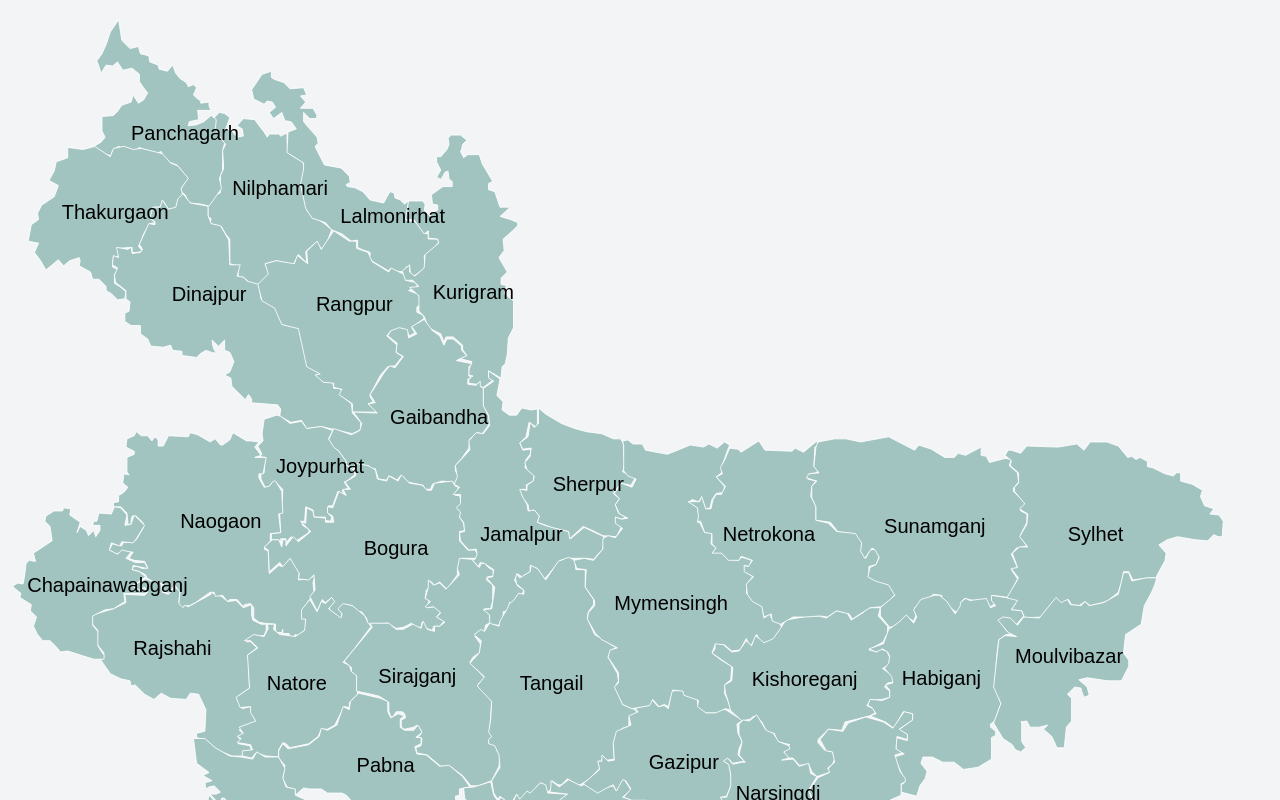
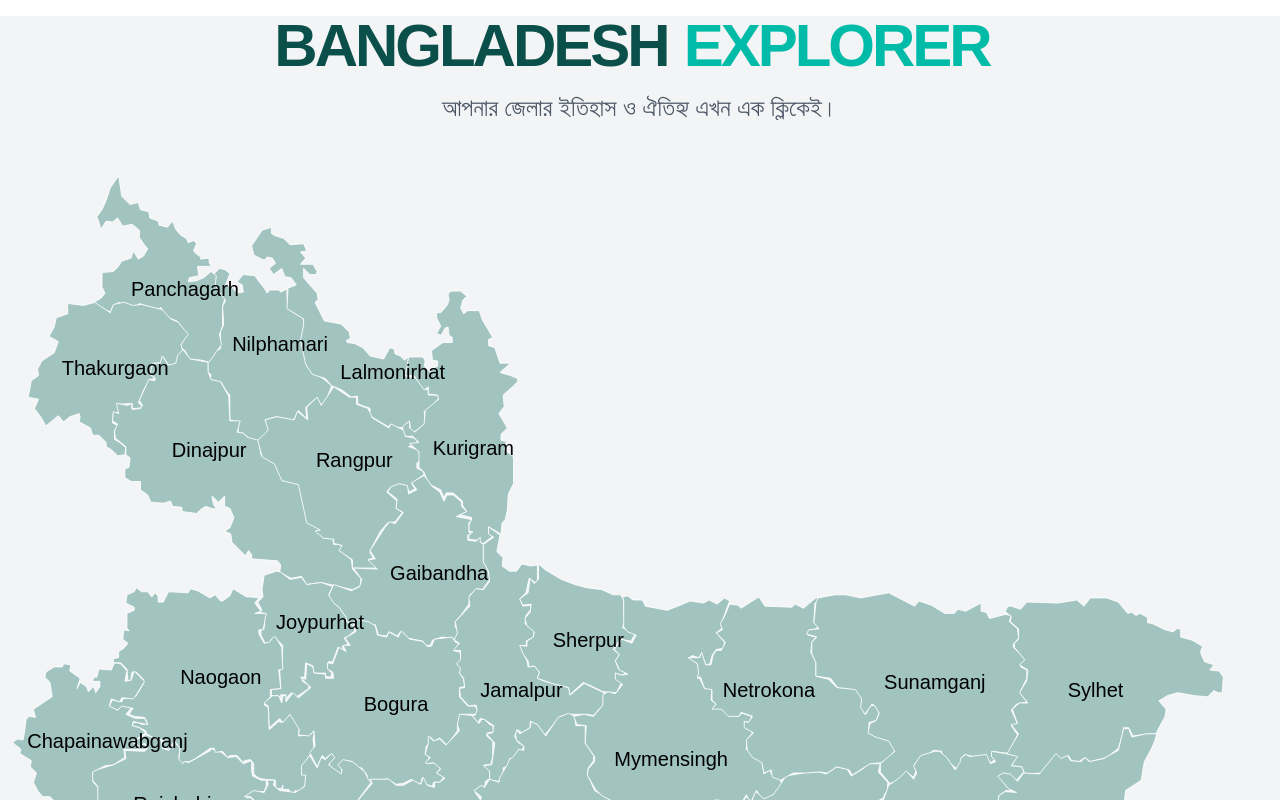
Before and after one commit to Sawom/Bangladesh-Map, a Next.js app: page / in a window 1280 px wide. Shown: the top 800 px of the page. Built offline with nearby package versions, Linux system fonts and the light colour scheme.

Commit message:
title added

```diff
--- a/src/app/page.jsx
+++ b/src/app/page.jsx
@@ -3,6 +3,16 @@ import BangladeshMap from "@/components/BangladeshMap/BangladeshMap";
 export default function Home() {
   return (
     <div className="bg-gray-100">
+      <div className="container mx-auto text-center">
+        <h1 className="text-4xl mt-4 md:text-6xl  font-black text-teal-900 mb-4 tracking-tighter ">
+          BANGLADESH
+          <span className="text-teal-500 not-italic mx-4">EXPLORER</span>
+        </h1>
+        <p className="text-2xl text-gray-600 mb-8 font-medium">
+          আপনার জেলার ইতিহাস ও ঐতিহ্য এখন এক ক্লিকেই।
+        </p>
+      </div>
+
       <BangladeshMap></BangladeshMap>
     </div>
   );
```
